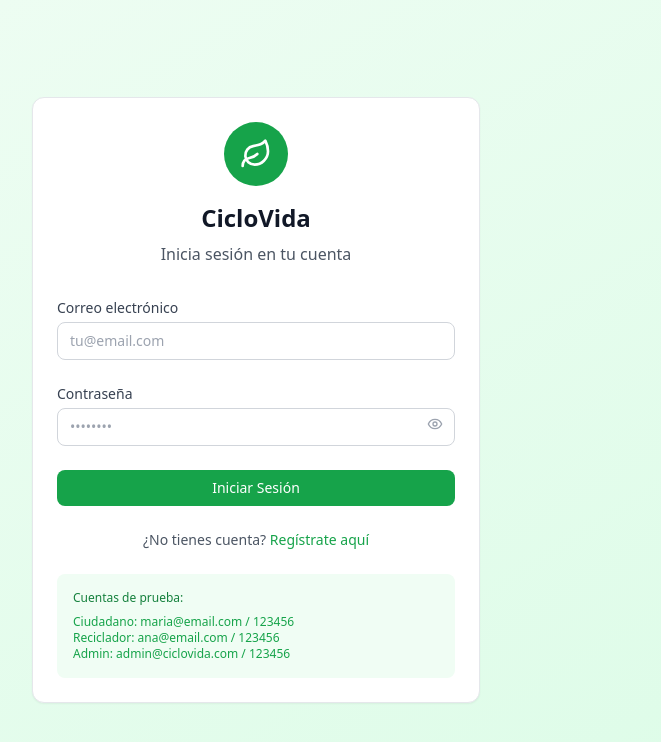
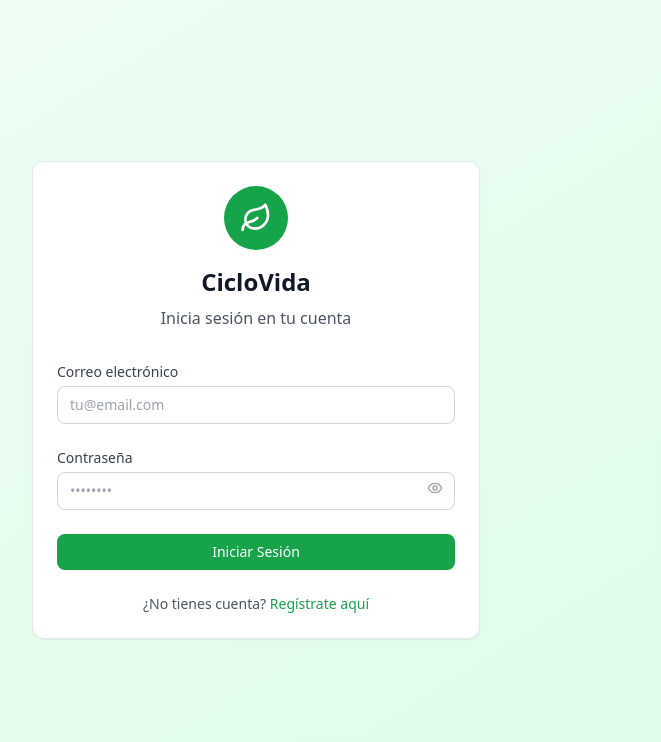
Before and after one commit to CamiloLopez15/ciclo-vida-front, a React (Vite) app: page / in a window 1280 px wide. Shown: the top 742 px of the page, without its empty margins (384-1045 px from the left). Built offline with nearby package versions, Linux system fonts and the light colour scheme.

Commit message:
chore: remove test account credentials from login form UI

```diff
--- a/src/components/auth/LoginForm.tsx
+++ b/src/components/auth/LoginForm.tsx
@@ -108,12 +108,6 @@ export const LoginForm: React.FC<LoginFormProps> = ({ onToggleMode }) => {
           </p>
         </div>
 
-        <div className="mt-6 p-4 bg-green-50 rounded-lg">
-          <p className="text-xs text-green-700 font-medium mb-2">Cuentas de prueba:</p>
-          <p className="text-xs text-green-600">Ciudadano: maria@email.com / 123456</p>
-          <p className="text-xs text-green-600">Reciclador: ana@email.com / 123456</p>
-          <p className="text-xs text-green-600">Admin: admin@ciclovida.com / 123456</p>
-        </div>
       </Card>
     </div>
   );
```
